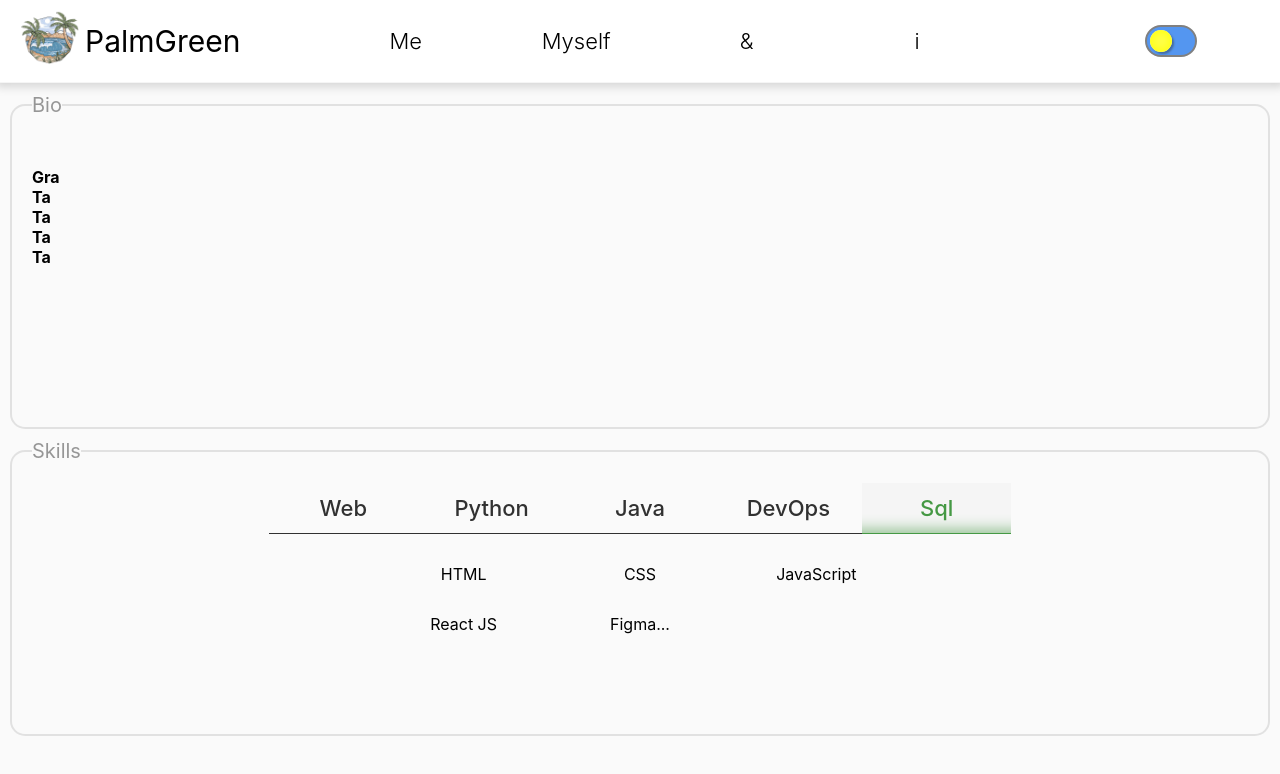
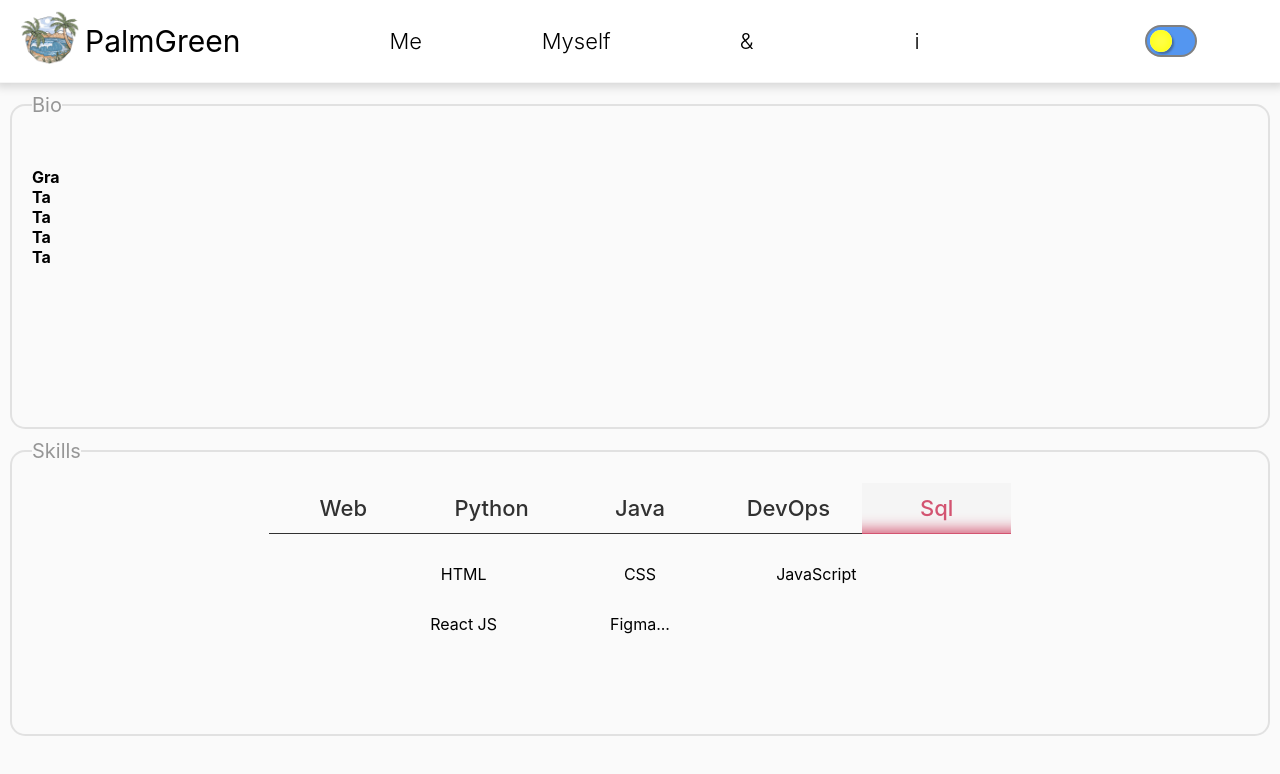
Before and after one commit to timmygunja/palmgreen, a React (Create React App) app: page / in a window 1280 px wide. In both pictures the pointer is over the element "Sql". Shown: the top 774 px of the page. Built offline with nearby package versions, Linux system fonts and the light colour scheme.

Commit message:
color change

```diff
--- a/src/components/SkillList.css
+++ b/src/components/SkillList.css
@@ -58,9 +58,9 @@
 
 #sql:hover,
 #sql:visited {
-    color: rgb(25, 129, 23);
-    border-bottom: 1px solid rgb(25, 129, 23);
-    box-shadow: inset 0 -40px 15px -37px rgba(25, 129, 23, 0.6);
+    color: rgb(202, 43, 79);
+    border-bottom: 1px solid rgb(202, 43, 79);
+    box-shadow: inset 0 -40px 15px -37px rgb(202, 43, 79);
     transition: all 0.1s linear;
 }
 
```
